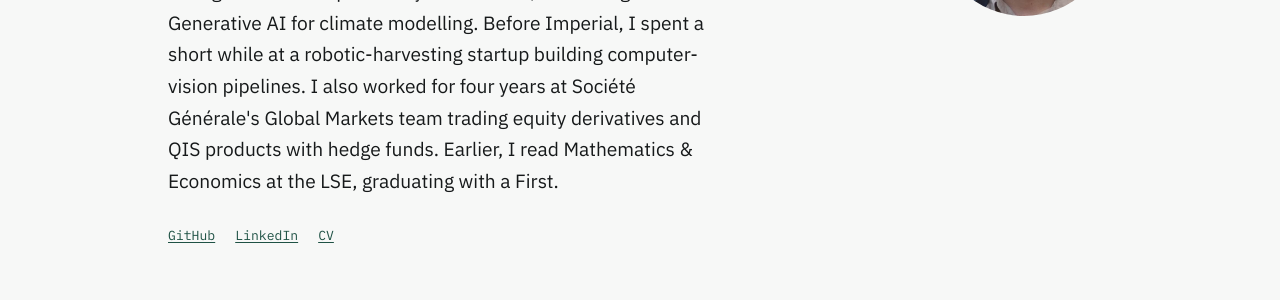
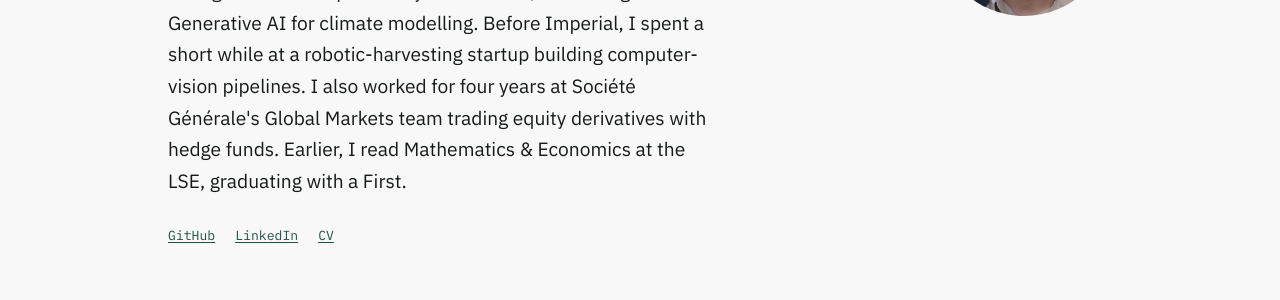
Before and after one commit to evgeni-g-georgiev/evgeni-g-georgiev.github.io, a Jekyll site: the page built from index.md, in a window 1280 px wide. Shown: the part 303-603 px from the top of the page. Built offline with Jekyll 4.4.1, drawn with Linux system fonts in a browser that asks for light colours; some of the changed text lies outside the part shown.

Commit message:
Update index.md

```diff
--- a/index.md
+++ b/index.md
@@ -12,9 +12,8 @@ title: Work
         London. As part of my dissertation, I am using Generative AI for climate modelling.
         Before Imperial, I spent a short while at a robotic-harvesting startup
         building computer-vision pipelines. I also worked for four years at
-        Société Générale's Global Markets team trading equity derivatives and
-        QIS products with hedge funds. Earlier, I read Mathematics &amp;
-        Economics at the LSE, graduating with a First.
+        Société Générale's Global Markets team trading equity derivatives with hedge funds.
+        Earlier, I read Mathematics &amp; Economics at the LSE, graduating with a First.
       </p>
       <ul class="inline-links">
         <li><a href="https://github.com/{{ site.github_username }}">GitHub</a></li>
```
